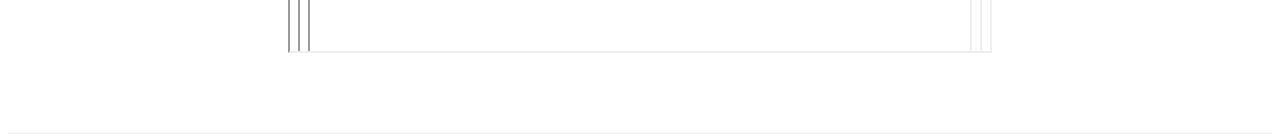
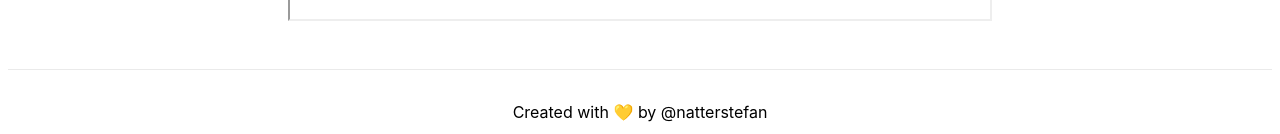
Before and after one commit to natterstefan/react-pdf-i18n-next-example, a Next.js app: page / in a window 1280 px wide. Shown: the part 689-823 px from the top of the page. Built offline with nearby package versions, Linux system fonts and the light colour scheme.

Commit message:
feat: updated footer

```diff
--- a/pages/index.tsx
+++ b/pages/index.tsx
@@ -19,8 +19,21 @@ export default function Home() {
 
       <main className={styles.main}>
         <h1 className={styles.title}>
-          <a href="https://react-pdf.org/">react-pdf</a> with{' '}
-          <a href="https://www.npmjs.com/package/use-intl">use-intl</a>
+          <a
+            href="https://react-pdf.org/"
+            target="_blank"
+            rel="noopener noreferrer"
+          >
+            react-pdf
+          </a>{' '}
+          with{' '}
+          <a
+            href="https://www.npmjs.com/package/use-intl"
+            target="_blank"
+            rel="noopener noreferrer"
+          >
+            use-intl
+          </a>
         </h1>
 
         <div className={styles.lang}>
@@ -56,14 +69,11 @@ export default function Home() {
 
       <footer className={styles.footer}>
         <a
-          href="https://vercel.com?utm_source=create-next-app&utm_medium=default-template&utm_campaign=create-next-app"
+          href="https://twitter.com/natterstefan"
           target="_blank"
           rel="noopener noreferrer"
         >
-          Powered by{' '}
-          <span className={styles.logo}>
-            <Image src="/vercel.svg" alt="Vercel Logo" width={72} height={16} />
-          </span>
+          Created with 💛 by @natterstefan
         </a>
       </footer>
     </div>
--- a/styles/Home.module.css
+++ b/styles/Home.module.css
@@ -9,7 +9,7 @@
 }
 
 .main {
-  padding: 5rem 0;
+  padding: 3rem 0;
   flex: 1;
   display: flex;
   flex-direction: column;
@@ -31,6 +31,11 @@
   justify-content: center;
   align-items: center;
   flex-grow: 1;
+  padding: 2rem 0;
+}
+
+.footer a:hover {
+  text-decoration: underline;
 }
 
 .title a {
```
Also changed, not shown: public/vercel.svg (deleted).
